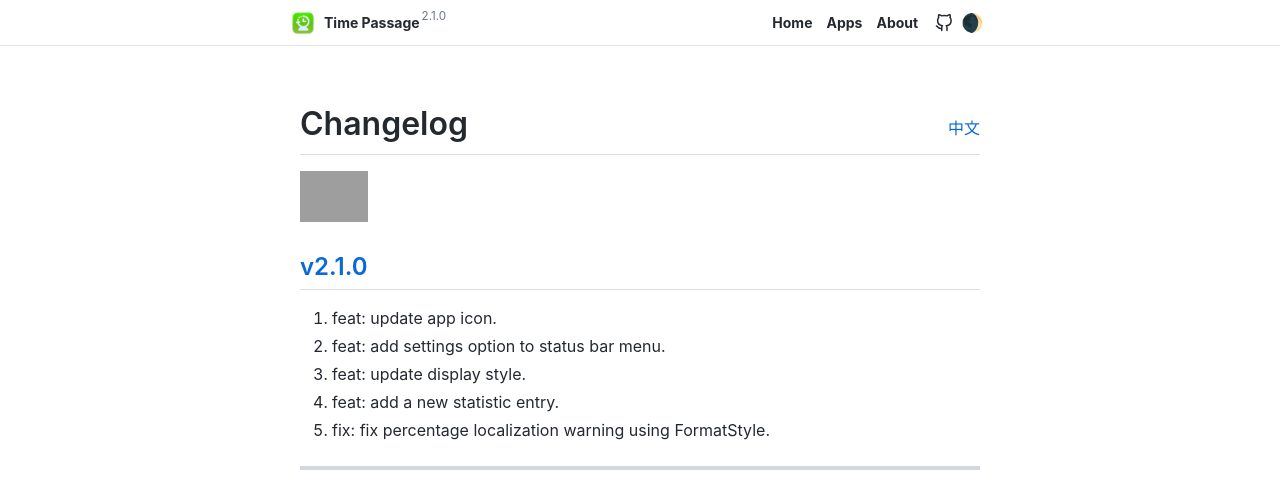
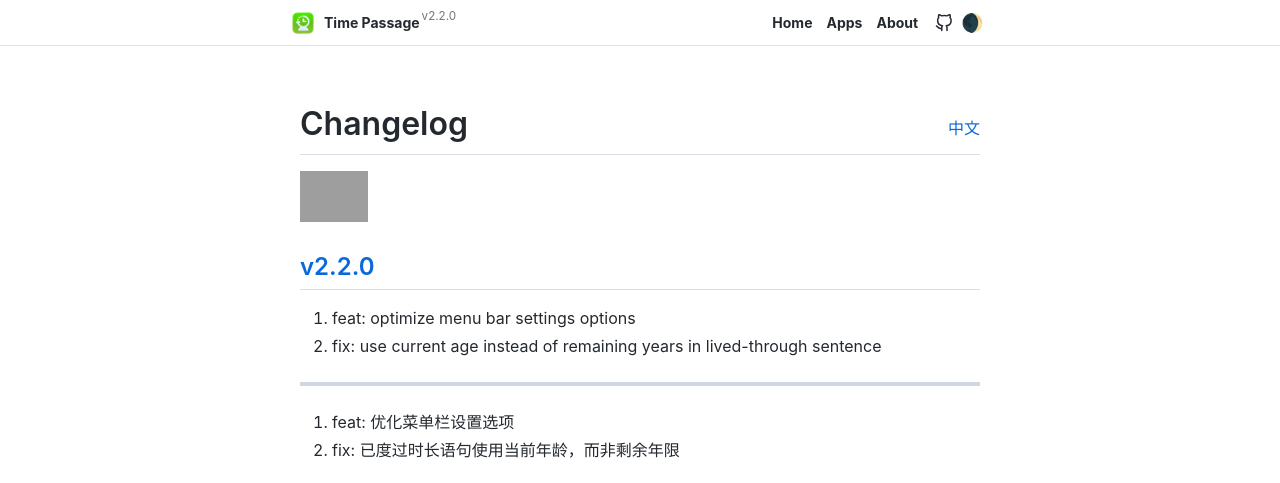
Before and after one commit to jaywcjlove/time-passage, a plain HTML site: page CHANGELOG.html in a window 1280 px wide. Shown: the top 483 px of the page. Drawn offline with Linux system fonts and the light colour scheme; grey boxes are pictures that could not be loaded; some icons are missing.

Commit message:
released v2.2.0 59f02de86691350563e14be1ddad7f26ddae0d96

```diff
--- a/CHANGELOG.html
+++ b/CHANGELOG.html
@@ -4,21 +4,21 @@
     <meta charset="UTF-8">
     <meta http-equiv="X-UA-Compatible" content="IE=edge">
     <meta name="viewport" content="width=device-width, initial-scale=1.0">
-    <title>Changelog Time Passage 2.1.0</title>
+    <title>Changelog Time Passage v2.2.0</title>
     <meta name="description" content="计算从生日到给定时间还剩多少时间。(iOS 审核人员让我必须改名字 人生倒计时 => 时光流逝)">
     <meta name="keywords" content="life time calculator,Time Passage,how many days will i live, death time calculator, when will i die">
     <meta name="author" content="Kenny Wong">
-    <meta property="og:site_name" content="Time Passage <sup>2.1.0</sup>">
+    <meta property="og:site_name" content="Time Passage <sup>v2.2.0</sup>">
     <meta property="og:url" content="https://wangchujiang.com/time-passage/CHANGELOG.html">
     <meta property="og:image" content="https://wangchujiang.com/time-passage/assets/logo.png">
     <meta property="og:type" content="website">
-    <meta property="og:title" content="Time Passage <sup>2.1.0</sup>">
+    <meta property="og:title" content="Time Passage <sup>v2.2.0</sup>">
     <meta property="og:description" content="计算从生日到给定时间还剩多少时间。(iOS 审核人员让我必须改名字 人生倒计时 => 时光流逝)">
     <meta property="twitter:image:src" content="https://wangchujiang.com/time-passage/assets/screenshots-1.png">
     <meta property="twitter:site" content="@jaywcjlove">
     <meta property="twitter:creator" content="jaywcjlove">
     <meta property="twitter:card" content="summary_large_image">
-    <meta property="twitter:title" content="Time Passage <sup>2.1.0</sup>">
+    <meta property="twitter:title" content="Time Passage <sup>v2.2.0</sup>">
     <meta property="twitter:description" content="计算从生日到给定时间还剩多少时间。(iOS 审核人员让我必须改名字 人生倒计时 => 时光流逝)">
     <meta name="apple-itunes-app" content="app-id=479194014">
     <link rel="stylesheet" type="text/css" href="css/main.css?v=1.34.4">
@@ -34,8 +34,8 @@
   </head>
   <body id="idoctotop"><a href="#idoctotop" class="gototop">top</a>
     <header class="header">
-      <article class="inner warpper" style="max-width:720px;"><a class="logo" href="index.html"><img alt="Time Passage <sup>2.1.0</sup> logo" src="assets/logo.png">
-<span class="title">Time Passage <sup>2.1.0</sup></span></a>
+      <article class="inner warpper" style="max-width:720px;"><a class="logo" href="index.html"><img alt="Time Passage <sup>v2.2.0</sup> logo" src="assets/logo.png">
+<span class="title">Time Passage <sup>v2.2.0</sup></span></a>
         <div class="content">
           <ul class="menu">
             <li><a href="index.html" target="" class="">Home</a></li>
@@ -52,6 +52,16 @@
       <markdown-style theme-auto-switch-disabled="">
         <p align="right" style="float: right; bottom: -36px; position: relative;"><a href="./CHANGELOG.zh.html">中文</a></p><!--rehype:style=float: right; bottom: -36px; position: relative;-->
         <h1 id="changelog"><a aria-hidden="true" tabindex="-1" href="#changelog" class="anchor"><span class="icon icon-link"></span></a>Changelog</h1><a target="_blank" href="https://jaywcjlove.github.io/maslink/?id=6479194014" title="DayBar for macOS"><img alt="DayBar AppStore" src="https://jaywcjlove.github.io/sb/download/macos.svg" height="51"></a>
+        <h2 id="v220"><a aria-hidden="true" tabindex="-1" href="#v220" class="anchor"><span class="icon icon-link"></span></a><a href="https://github.com/jaywcjlove/time-passage/releases/tag/v2.2.0">v2.2.0</a></h2>
+        <ol>
+          <li>feat: optimize menu bar settings options</li>
+          <li>fix: use current age instead of remaining years in lived-through sentence</li>
+        </ol>
+        <hr>
+        <ol>
+          <li>feat: 优化菜单栏设置选项</li>
+          <li>fix: 已度过时长语句使用当前年龄，而非剩余年限</li>
+        </ol>
         <h2 id="v210"><a aria-hidden="true" tabindex="-1" href="#v210" class="anchor"><span class="icon icon-link"></span></a><a href="https://github.com/jaywcjlove/time-passage/releases/tag/v2.1.0">v2.1.0</a></h2>
         <ol>
           <li>feat: update app icon.</li>
```
Also changed, not shown: feedback.html (+6 -6 lines), feedback.zh.html (+6 -6 lines), index.html (+6 -6 lines), index.zh.html (+6 -6 lines), privacy-policy.html (+6 -6 lines), privacy-policy.zh.html (+6 -6 lines), sitemap.txt.
